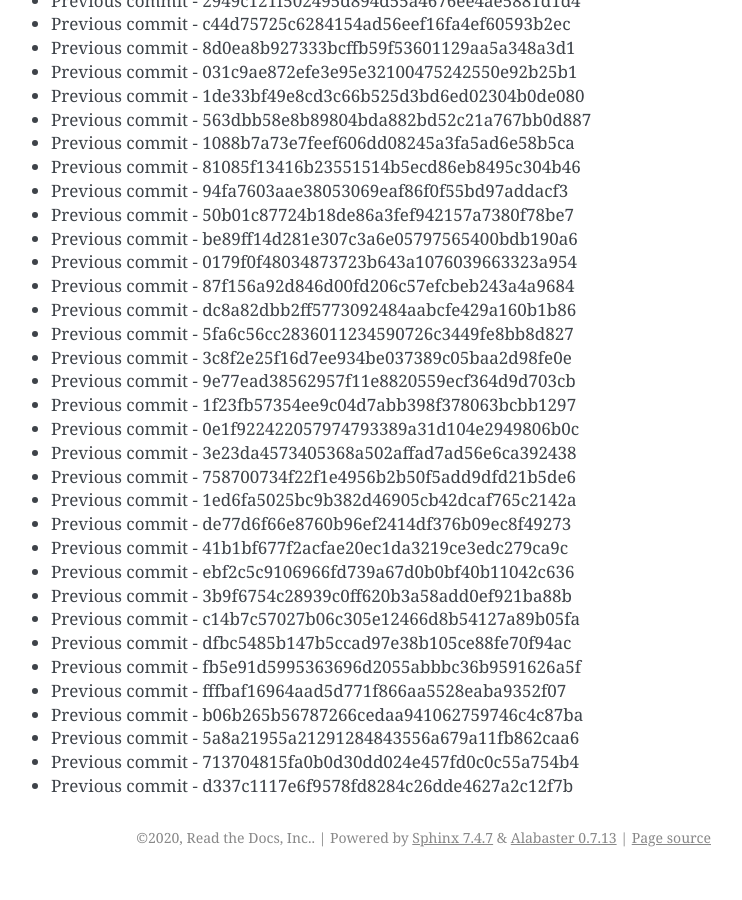
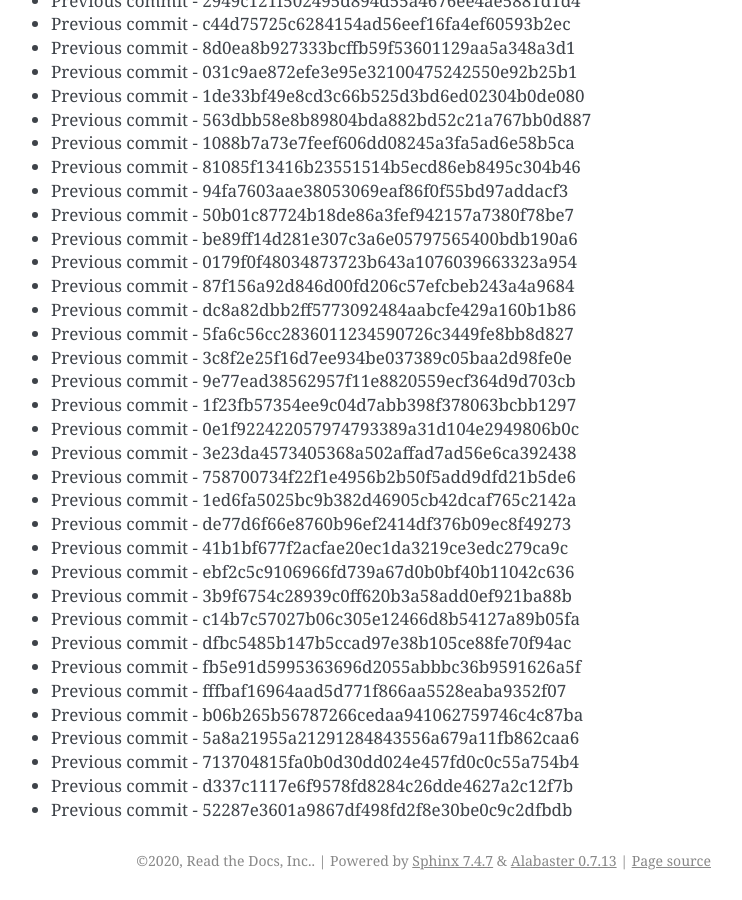
Before and after one commit to readthedocs/rtd-git-stresstest, a Sphinx documentation site: the page built from docs/updates.rst, in a window 1280 px wide and 900 px high, scrolled down 45869 px. Shown: the whole window, without its empty margins (399-1141 px from the left). Built offline with Sphinx 7.4.7, drawn with Linux system fonts in a browser that asks for light colours; before the commit the page ends 46746 px from its top, so only the background shows below that.

Commit message:
Generating commit from previous: 52287e3601a9867df498fd2f8e30be0c9c2dfbdb

```diff
--- a/docs/updates.rst
+++ b/docs/updates.rst
@@ -1959,3 +1959,4 @@ It can be tested for any performance characteristics.
 * Previous commit - 5a8a21955a21291284843556a679a11fb862caa6
 * Previous commit - 713704815fa0b0d30dd024e457fd0c0c55a754b4
 * Previous commit - d337c1117e6f9578fd8284c26dde4627a2c12f7b
+* Previous commit - 52287e3601a9867df498fd2f8e30be0c9c2dfbdb
```
